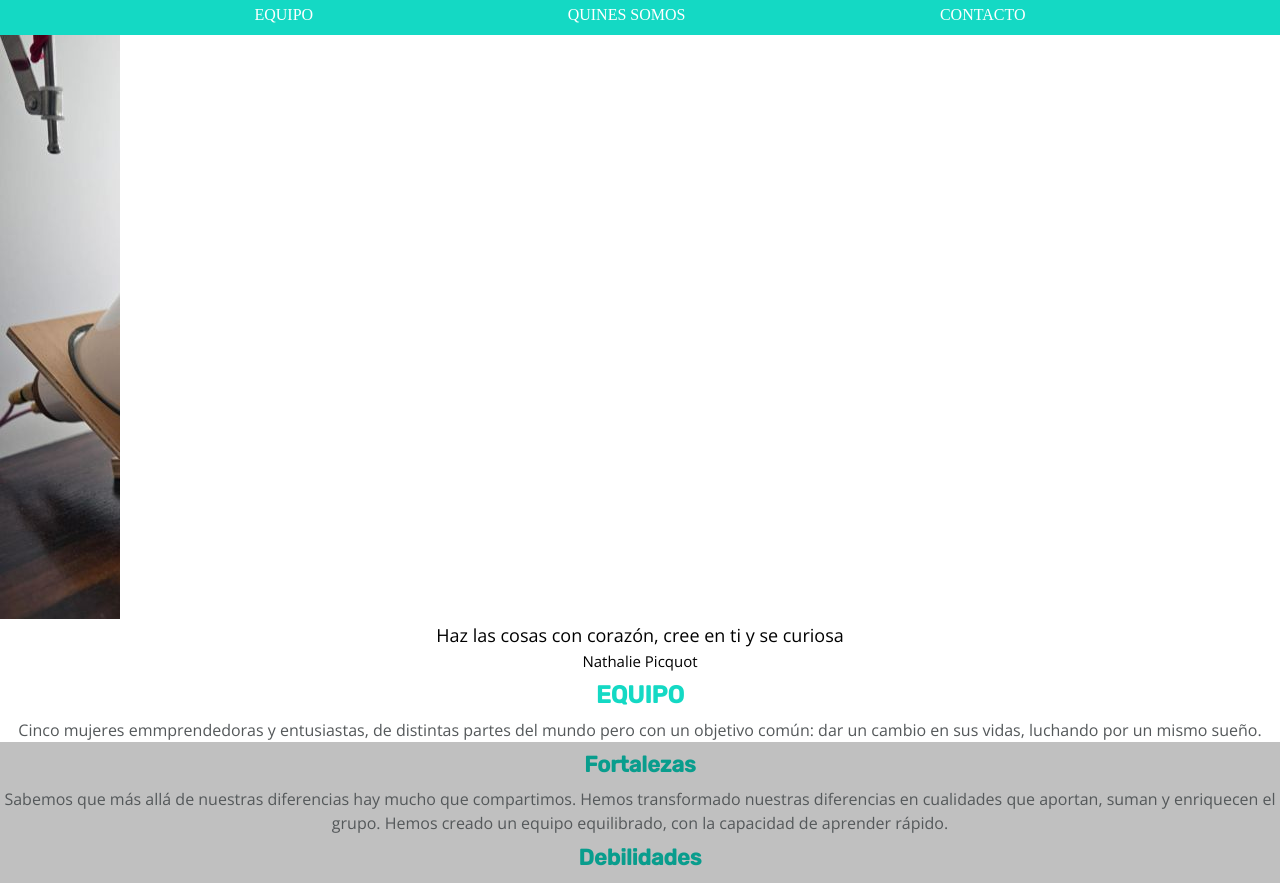
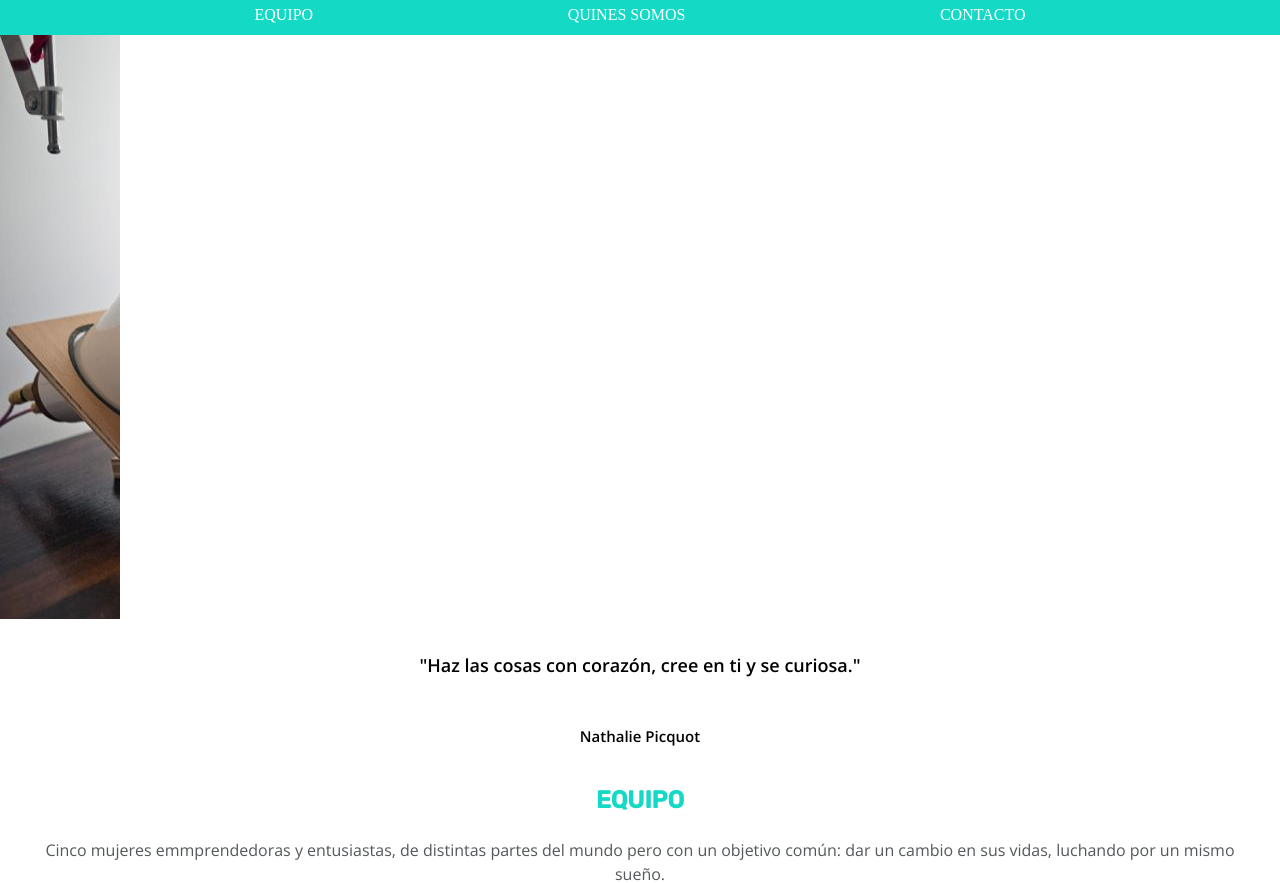
Before and after one commit to CriSFV/Maquetacion-de-una-web, a plain HTML site: page index.html in a window 1280 px wide. Shown: the part 71-954 px from the top of the page. Drawn offline with nearby package versions, Linux system fonts and the light colour scheme.

Commit message:
Creating Central Margin and updating styles

```diff
--- a/CSS/style.css
+++ b/CSS/style.css
@@ -32,26 +32,26 @@
   /* Todo Footer */
   --font-size14: var(14px);
 }
-.arriba{
+.arriba {
   background-color: #099d8d;
   height: 90px;
 }
-.lista{
+.lista {
   display: flex;
   justify-content: space-evenly;
   align-items: center;
   background-color: #14d9c4;
   width: 100vw;
   height: 40px;
-  transform: translate(0%,40%)
+  transform: translate(0%, 40%);
 }
-.texto-cabecera{
+.texto-cabecera {
   color: white;
-  text-decoration:none;
+  text-decoration: none;
   list-style: none;
   text-align: center;
 }
-.h1{
+.h1 {
   vertical-align: middle;
   padding-top: 1vw;
 }
@@ -64,21 +64,24 @@ fondo equipo {
   background-color: white;
   margin: 15px;
 }
-.picprof { width: 180px;
+.picprof {
+  width: 180px;
   height: 180px;
   margin-left: 70px;
   margin-right: 70px;
   margin-top: 45px;
   margin-bottom: 15px;
 }
-.art-who-r-we { width: 290px;
-height: 200px;
-text-align: center;}
+.art-who-r-we {
+  width: 290px;
+  height: 200px;
+  text-align: center;
+}
 
 .icon {
   color: #099d8d;
   font-size: 16px;
-  display:inline-block;
+  display: inline-block;
 }
 
 .iconbox {
@@ -95,6 +98,11 @@ text-align: center;}
   font-weight: 500px;
   font-family: "Rubik", sans-serif;
 }
+
+.container-central-margin {
+  margin: 15px 15px;
+}
+
 .titulo-fortalezas-debilidades {
   font-size: 22px;
   color: #099d8d;
@@ -112,6 +120,7 @@ text-align: center;}
 }
 .fondo-fortalezas-debilidades {
   background-color: silver;
+  padding: 10px;
 }
 p {
   font-size: 16px;
@@ -119,6 +128,7 @@ p {
   color: #54585a;
   font-family: "Open Sans";
   line-height: 24px;
+  margin: 15px 15px;
 }
 h4 {
   font-family: "Open Sans";
@@ -131,7 +141,7 @@ h4 {
 
   width: 120px;
 }
-.quote {
+.quote p {
   font-family: "Open Sans";
   text-align: center;
   font-size: 18px;
@@ -140,6 +150,10 @@ h4 {
   line-height: 1.39;
   letter-spacing: normal;
   color: black;
+  padding: 15px;
+  margin: 15px;
+
+  font-weight: bold;
 }
 .container {
   margin: 15px;
--- a/index.html
+++ b/index.html
@@ -23,15 +23,17 @@
       </nav>
     </header>
     <main>
+
       <div class="foto-altavoz">
         <img src="./IMAGENES/altavoz-barato-1-2-3.jpg" alt="foto altavoz moderno">
       </div>
       <section>
 
        <div class="quote">
+
         <quote>
-          Haz las cosas con corazón, cree en ti y se curiosa<br>
-          <small>Nathalie Picquot</small>
+          <p>"Haz las cosas con corazón, cree en ti y se curiosa."</p>
+          <p><small>Nathalie Picquot</small></p>
         </quote>
        </div>
 
@@ -39,17 +41,21 @@
 
       </section>
       <section>
+        <div class="container-central-margin">
 
         <article>
+
           <h2 id="equipo">EQUIPO</h2>
           <p>
             Cinco mujeres emmprendedoras y entusiastas, de distintas partes del
             mundo pero con un objetivo común: dar un cambio en sus vidas,
             luchando por un mismo sueño.
           </p>
+        </div>
         </article>
         <div class="fondo-fortalezas-debilidades">
         <article>
+             <div class="fondo-fortalezas-debilidades">
 
 
           <h3 class="titulo-fortalezas-debilidades">Fortalezas</h3>
@@ -59,17 +65,20 @@
             que aportan, suman y enriquecen el grupo. Hemos creado un equipo
             equilibrado, con la capacidad de aprender rápido.
           </p>
+
+          </div>
         </article>
         <article>
+
           <h3 class="titulo-fortalezas-debilidades">Debilidades</h3>
           <p>
             Ocasionalmente divagamos y nos abstraemos del foco principal. Nos da
             miedo dar el primer paso por si nos equivocamos, ya que preferimos
             ir sobre seguro.
           </p>
+        </div>
+        </article>
 
-        </article>
-      </div>
         </section>
       </section>
       <section class="quienes-somos">
@@ -154,6 +163,8 @@
           </nav>
         </article>
       </section>
+
+
     </main>
     <footer class="footer">
       <div class="copy">Nombre equipo &copy;2021</div>
```
